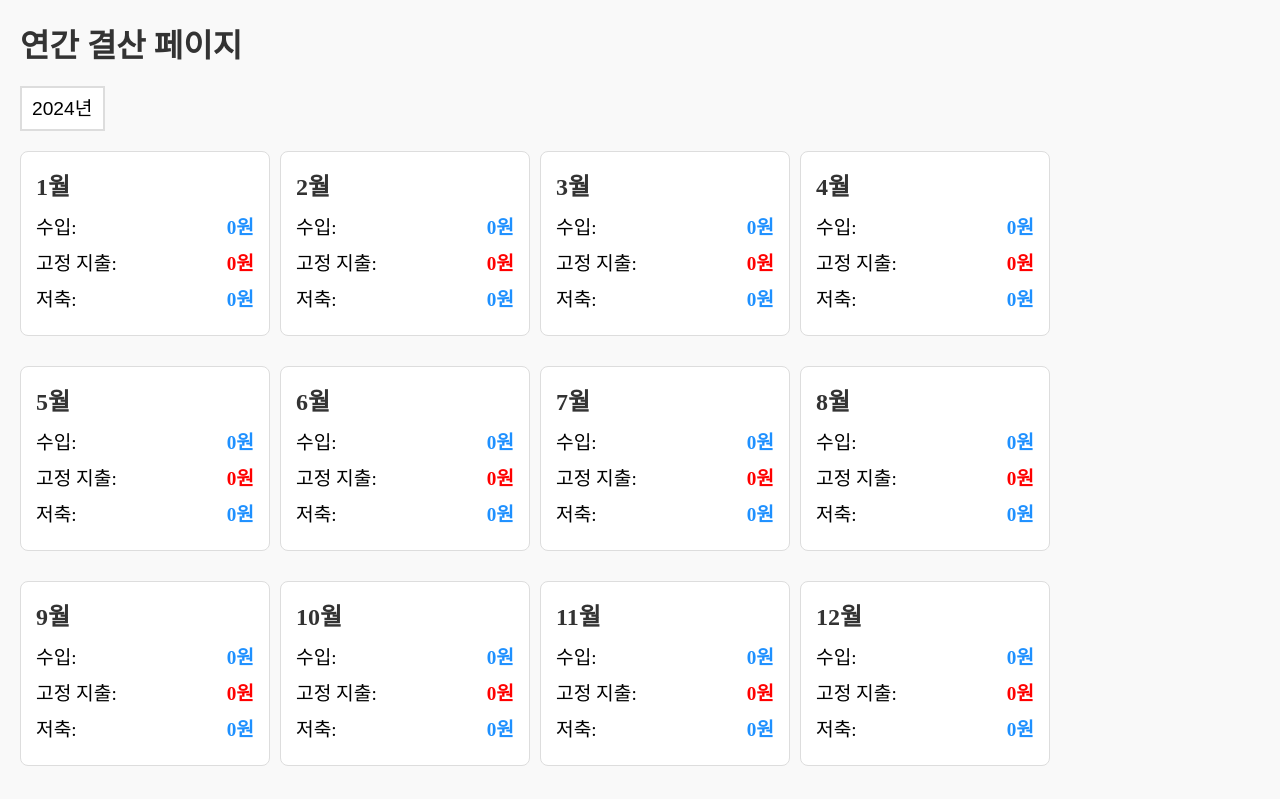
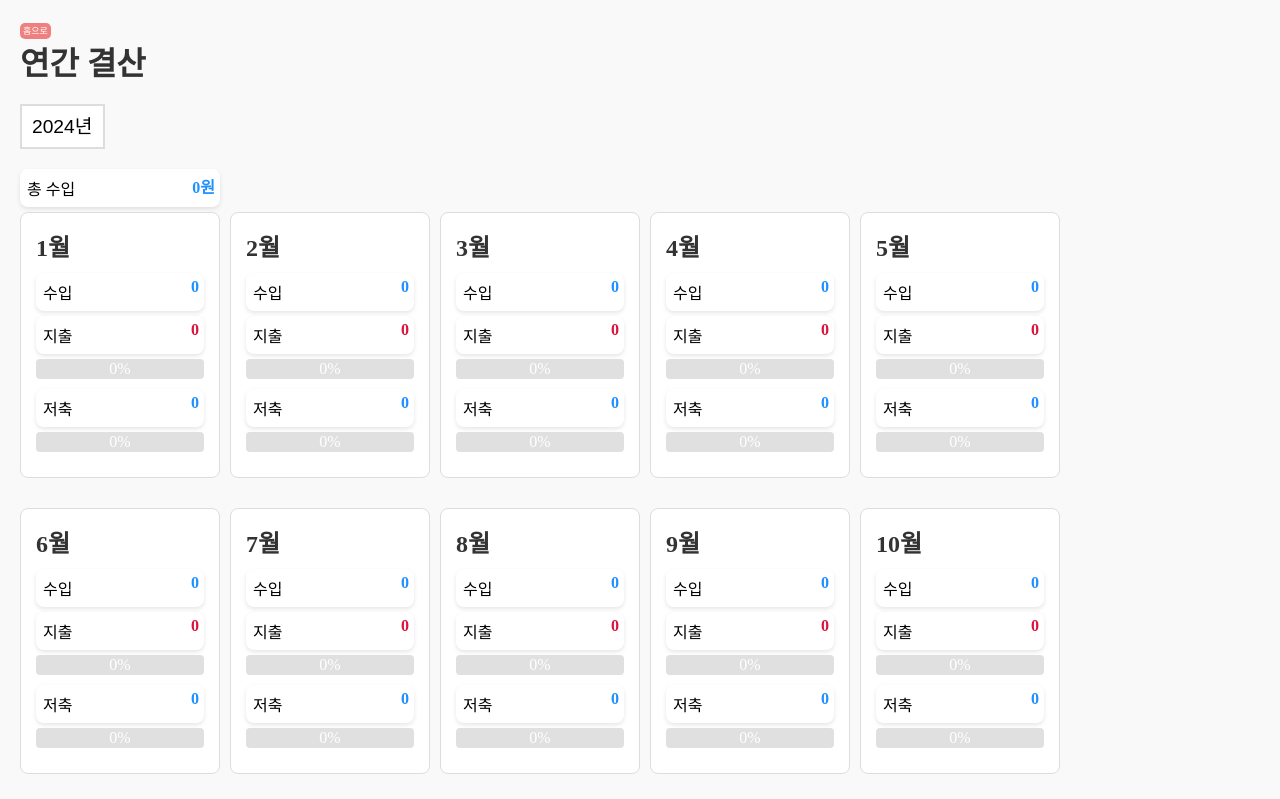
Before and after one commit to tomyhas59/household-book, a React (Create React App) app: page /annual in a window 1280 px wide. Shown: the top 799 px of the page. Built offline with nearby package versions, Linux system fonts and the light colour scheme.

Commit message:
reduce total

```diff
--- a/package.json
+++ b/package.json
@@ -13,6 +13,7 @@
     "react-router": "^6.26.1",
     "react-router-dom": "^6.26.1",
     "react-scripts": "5.0.1",
+    "recoil": "^0.7.7",
     "styled-components": "^6.1.12",
     "web-vitals": "^2.1.4"
   },
--- a/src/App.js
+++ b/src/App.js
@@ -2,15 +2,18 @@ import React from "react";
 import { BrowserRouter, Route, Routes } from "react-router-dom";
 import Main from "./pages/Main";
 import Annual from "./pages/Annual";
+import { RecoilRoot } from "recoil";
 
 const App = () => {
   return (
+    <RecoilRoot>
       <BrowserRouter basename={process.env.PUBLIC_URL}>
         <Routes>
           <Route path="/" element={<Main />} />
           <Route path="/annual" element={<Annual />} />
         </Routes>
       </BrowserRouter>
+    </RecoilRoot>
   );
 };
 
--- a/src/components/Account.js
+++ b/src/components/Account.js
@@ -177,7 +177,6 @@ const Account = ({
         <p>총 수입</p>
         <Saving>{income.toLocaleString()}</Saving>
       </AccountSection>
-
       <AccountSection>
         <p>총 고정 지출</p>
         <Spending>{fixed.toLocaleString()}</Spending>
@@ -198,7 +197,10 @@ const Account = ({
       <AccountSection>
         <p>총 저축</p>
         <ProgressContainer>
-          <ProgressBar $percentage={savingPer}>
+          <ProgressBar
+            $percentage={savingPer}
+            style={{ backgroundColor: " #3498db" }}
+          >
             <p>{savingPer.toFixed(0)}%</p>
           </ProgressBar>
         </ProgressContainer>
--- a/src/components/Details.js
+++ b/src/components/Details.js
@@ -152,10 +152,10 @@ export const ProgressContainer = styled.div`
 export const ProgressBar = styled.div`
   height: 100%;
   width: ${(props) => props.$percentage}%;
-  background-color: #3498db;
+  background-color: crimson;
   transition: width 0.3s ease;
   > p {
-    color: skyblue;
+    color: #fff;
     position: absolute;
     left: 50%;
     top: 50%;
--- a/src/components/Fixed.js
+++ b/src/components/Fixed.js
@@ -1,7 +1,7 @@
 import React from "react";
 import CommonForm from "./CommonForm";
 
-const Fixed = ({ setFixed, dateKey, dataBydate, year, month }) => {
+const Fixed = ({ setFixed, dataBydate, year, month }) => {
   const title = "고정 지출";
 
   return (
--- a/src/components/Income.js
+++ b/src/components/Income.js
@@ -1,7 +1,7 @@
 import React from "react";
 import CommonForm from "./CommonForm";
 
-const Income = ({ setIncome, dateKey, dataBydate, year, month }) => {
+const Income = ({ setIncome, dataBydate, year, month }) => {
   const title = "수입";
 
   return (
--- a/src/components/Saving.js
+++ b/src/components/Saving.js
@@ -1,7 +1,7 @@
 import React from "react";
 import CommonForm from "./CommonForm";
 
-const Saving = ({ setSaving, dateKey, dataBydate, year, month }) => {
+const Saving = ({ setSaving, dataBydate, year, month }) => {
   const title = "저축";
 
   return (
--- a/src/pages/Annual.js
+++ b/src/pages/Annual.js
@@ -1,14 +1,20 @@
 import localforage from "localforage";
-import React, { useEffect, useState } from "react";
+import React, { useEffect, useMemo, useState } from "react";
 import styled from "styled-components";
+import { ProgressBar, ProgressContainer } from "../components/Details";
+import { Link } from "react-router-dom";
 
 const Annual = () => {
   const [year, setYear] = useState(new Date().getFullYear().toString());
   const [yearData, setYearData] = useState({});
 
   const years = Array.from({ length: 10 }, (_, i) => 2024 + i);
+  const months = Array.from({ length: 12 }, (_, i) => i + 1);
 
-  const months = Array.from({ length: 12 }, (_, i) => i + 1);
+  const detailCategory = useMemo(
+    () => ["식비", "생필품", "문화생활", "교통비", "의료 및 기타"],
+    []
+  );
 
   useEffect(() => {
     const fetchData = async () => {
@@ -28,16 +34,46 @@ const Annual = () => {
     fetchData();
   }, [year]);
 
-  const totalIncome = months.reduce((total, month) => {
+  //1~12월 수입 총합
+  const totalIncome = () =>
+    months.reduce((total, month) => {
       if (yearData[month] && yearData[month]["수입"]) {
-      return total + yearData[month]["수입"].reduce((a, c) => a + c.amount, 0);
+        return (
+          total + yearData[month]["수입"].reduce((a, c) => a + c.amount, 0)
+        );
+      }
+      return total;
+    }, 0);
+  //생활비 총 지출
+  const totalDetails = (month) =>
+    detailCategory.reduce((total, category) => {
+      if (yearData[month] && yearData[month][category]) {
+        return (
+          total + yearData[month][category].reduce((a, c) => a + c.amount, 0)
+        );
       }
       return total;
     }, 0);
 
+  const calculate = (month) => {
+    const income =
+      yearData[month]?.["수입"]?.reduce((a, c) => a + c.amount, 0) || 0;
+    const spending =
+      yearData[month]?.["고정 지출"]?.reduce((a, c) => a + c.amount, 0) +
+        totalDetails(month) || 0;
+    const savings =
+      yearData[month]?.["저축"]?.reduce((a, c) => a + c.amount, 0) || 0;
+
+    const spendingRate = income ? (spending / income) * 100 : 0;
+    const savingsRate = income ? (savings / income) * 100 : 0;
+
+    return { income, spending, savings, spendingRate, savingsRate };
+  };
+
   return (
     <Container>
-      <Header>연간 결산 페이지</Header>
+      <HomeButton to="/">홈으로</HomeButton>
+      <Header>연간 결산</Header>
       <Select value={year} onChange={(e) => setYear(e.target.value)}>
         {years.map((year) => (
           <option key={year} value={year}>
@@ -45,26 +81,49 @@ const Annual = () => {
           </option>
         ))}
       </Select>
+      <AccountSection style={{ width: "200px" }}>
+        <p>총 수입</p>
+        <Amount>{totalIncome().toLocaleString()}원</Amount>
+      </AccountSection>
       <MonthList>
-        {months.map((month) => (
+        {months.map((month) => {
+          const { income, spending, savings, spendingRate, savingsRate } =
+            calculate(month);
+          return (
             <MonthContainer key={month}>
               <MonthTitle>{month}월</MonthTitle>
-            {["수입", "고정 지출", "저축"].map((category) => (
               <Category>
-                <span>{category}:</span>
-                <Amount style={{ color: category === "고정 지출" && "red" }}>
-                  {yearData[month] && yearData[month][category]
-                    ? yearData[month][category]
-                        .reduce((a, c) => a + c.amount, 0)
-                        .toLocaleString()
-                    : "0"}
-                  원
+                <AccountSection>
+                  <p>수입</p>
+                  <Amount>{income.toLocaleString()}</Amount>
+                </AccountSection>
+                <AccountSection>
+                  <p>지출</p>
+                  <Amount style={{ color: "crimson" }}>
+                    {spending.toLocaleString()}
                   </Amount>
+                </AccountSection>
+                <ProgressContainer>
+                  <ProgressBar $percentage={spendingRate}>
+                    <p>{spendingRate.toFixed(0)}%</p>
+                  </ProgressBar>
+                </ProgressContainer>
+                <AccountSection>
+                  <p>저축</p>
+                  <Amount>{savings.toLocaleString()}</Amount>
+                </AccountSection>
+                <ProgressContainer>
+                  <ProgressBar
+                    $percentage={savingsRate}
+                    style={{ backgroundColor: " #3498db" }}
+                  >
+                    <p>{savingsRate.toFixed(0)}%</p>
+                  </ProgressBar>
+                </ProgressContainer>
               </Category>
-            ))}
             </MonthContainer>
-        ))}
-        <div>총 수입:{totalIncome.toLocaleString()}</div>
+          );
+        })}
       </MonthList>
     </Container>
   );
@@ -100,7 +159,7 @@ const Select = styled.select`
 
 const MonthList = styled.div`
   display: grid;
-  grid-template-columns: repeat(auto-fit, minmax(100px, 250px));
+  grid-template-columns: repeat(auto-fit, minmax(100px, 200px));
   gap: 10px;
 `;
 
@@ -119,13 +178,39 @@ const MonthTitle = styled.h2`
 `;
 
 const Category = styled.div`
-  font-size: 1.2rem;
+  font-size: 1rem;
   margin-bottom: 8px;
-  display: flex;
-  justify-content: space-between;
 `;
 
-const Amount = styled.span`
+const Amount = styled.div`
   font-weight: bold;
   color: #1e90ff;
 `;
+
+const AccountSection = styled.div`
+  display: flex;
+  justify-content: space-between;
+  background: white;
+  margin-bottom: 5px;
+  padding: 5px;
+  border-radius: 8px;
+  box-shadow: 0 2px 4px rgba(0, 0, 0, 0.1);
+  text-align: center;
+  > p {
+    margin: 2px;
+  }
+`;
+
+const HomeButton = styled(Link)`
+  text-decoration: none;
+  font-size: 9px;
+  background-color: lightcoral;
+  border-radius: 5px;
+  padding: 3px;
+  color: #fff;
+  transition: transform 0.2s;
+  &:hover {
+    transform: translateY(2px);
+    color: firebrick;
+  }
+`;
--- a/src/pages/Main.js
+++ b/src/pages/Main.js
@@ -8,24 +8,31 @@ import styled from "styled-components";
 import Account from "../components/Account";
 import DateSelector from "../components/DateSelector";
 import Note from "../components/Note";
+import { useRecoilState, useRecoilValue } from "recoil";
+import {
+  detailsTotalsState,
+  incomeState,
+  fixedState,
+  savingState,
+  yearState,
+  monthState,
+  dataByDateState,
+  livingTotalState,
+} from "../recoil/atoms";
 
 const Main = () => {
+  const [detailsTotals, setDetailsTotals] = useRecoilState(detailsTotalsState);
+  const [income, setIncome] = useRecoilState(incomeState);
+  const [fixed, setFixed] = useRecoilState(fixedState);
+  const [saving, setSaving] = useRecoilState(savingState);
+  const [year, setYear] = useRecoilState(yearState);
+  const [month, setMonth] = useRecoilState(monthState);
+  const [dataBydate, setDataByDate] = useRecoilState(dataByDateState);
+
   const detailCategory = useMemo(
     () => ["식비", "생필품", "문화생활", "교통비", "의료 및 기타"],
     []
   );
-  const [detailsTotals, setDetailsTotals] = useState(
-    new Array(detailCategory.length).fill(0)
-  );
-
-  const [income, setIncome] = useState(0);
-  const [fixed, setFixed] = useState(0);
-  const [saving, setSaving] = useState(0);
-
-  const [year, setYear] = useState(new Date().getFullYear().toString());
-  const [month, setMonth] = useState(new Date().getMonth() + 1);
-
-  const [dataBydate, setDataByDate] = useState({});
 
   useEffect(() => {
     const fetchData = async () => {
@@ -46,9 +53,10 @@ const Main = () => {
     if (year && month) {
       fetchData();
     }
-  }, [year, month]);
+  }, [year, month, setDataByDate]);
 
-  const updateAllTotal = useCallback((index, total) => {
+  const updateAllTotal = useCallback(
+    (index, total) => {
       setDetailsTotals((prevTotals) => {
         const newAllTotals = [...prevTotals];
         if (newAllTotals[index] !== total) {
@@ -57,9 +65,11 @@ const Main = () => {
         }
         return prevTotals;
       });
-  }, []);
+    },
+    [setDetailsTotals]
+  );
 
-  const livingTotal = detailsTotals.reduce((acc, total) => acc + total, 0);
+  const livingTotal = useRecoilValue(livingTotalState);
 
   return (
     <MainContainer>
--- /dev/null
+++ b/src/recoil/atoms.js
@@ -0,0 +1,45 @@
+import { atom } from "recoil";
+import { selector } from "recoil";
+
+export const detailsTotalsState = atom({
+  key: "detailsTotalsState", // 고유한 key
+  default: new Array(5).fill(0), // 초기값
+});
+
+export const incomeState = atom({
+  key: "incomeState",
+  default: 0,
+});
+
+export const fixedState = atom({
+  key: "fixedState",
+  default: 0,
+});
+
+export const savingState = atom({
+  key: "savingState",
+  default: 0,
+});
+
+export const yearState = atom({
+  key: "yearState",
+  default: new Date().getFullYear().toString(),
+});
+
+export const monthState = atom({
+  key: "monthState",
+  default: new Date().getMonth() + 1,
+});
+
+export const dataByDateState = atom({
+  key: "dataByDateState",
+  default: {},
+});
+
+export const livingTotalState = selector({
+  key: "livingTotalState",
+  get: ({ get }) => {
+    const detailsTotals = get(detailsTotalsState);
+    return detailsTotals.reduce((acc, total) => acc + total, 0);
+  },
+});
```
Also changed, not shown: 1 other file (tests, documents, lock files or other folders). Lines whose indentation alone changed are shown as unchanged.
